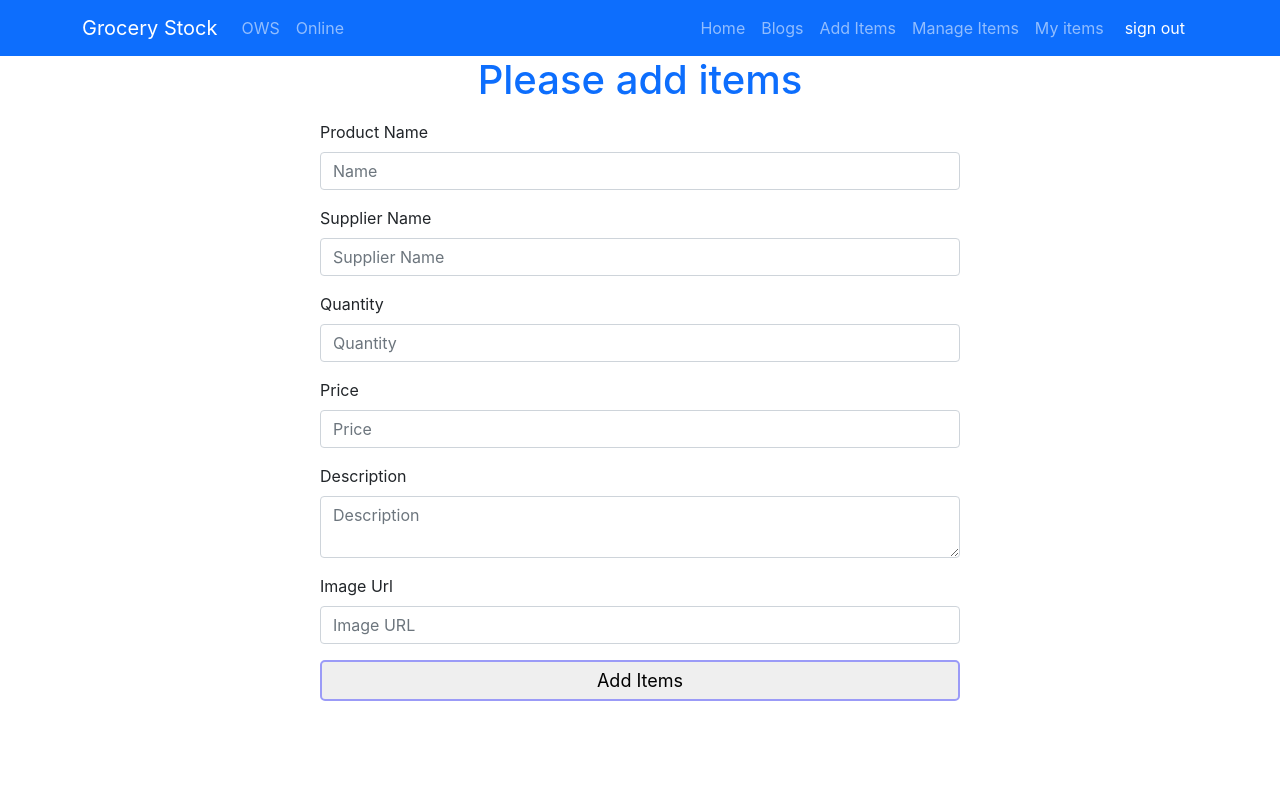
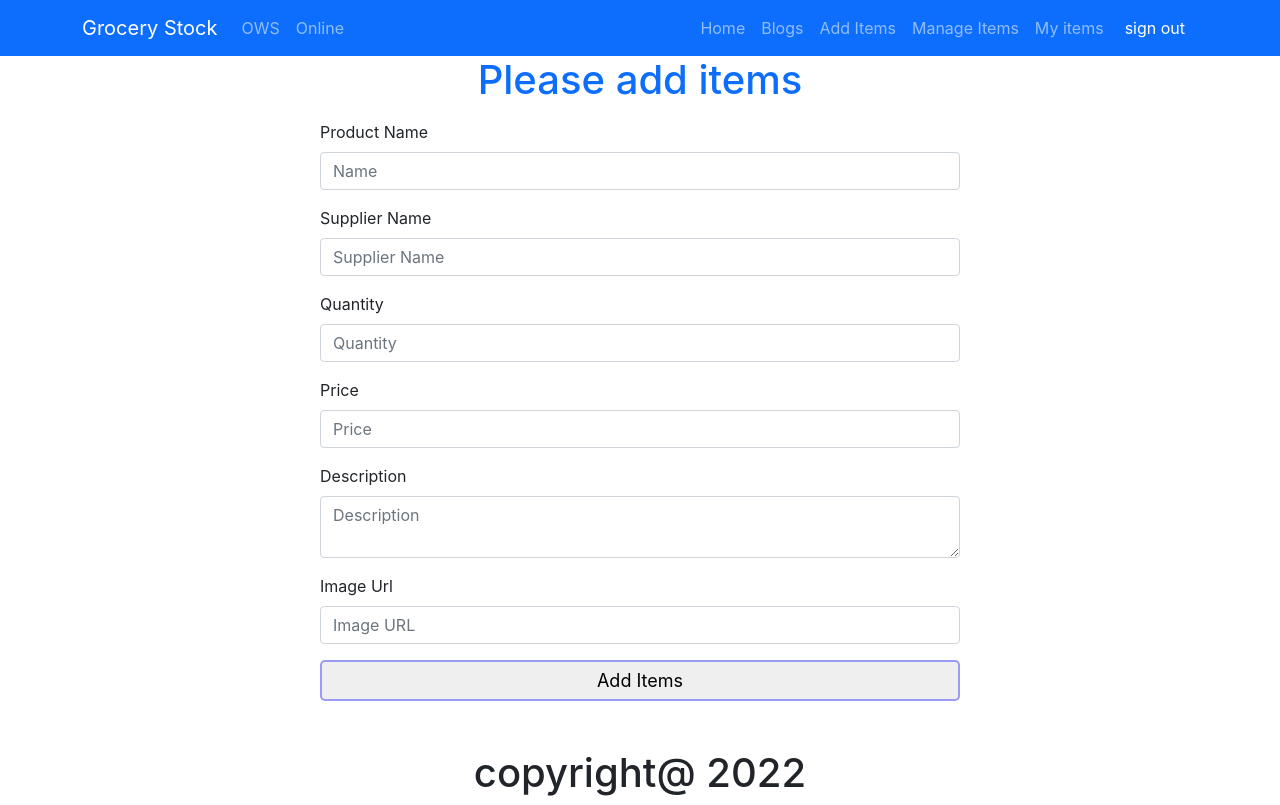
Before and after one commit to jasim-uddim/warehouse-management, a React (Create React App) app: page /addItems in a window 1280 px wide. Built offline with nearby package versions, Linux system fonts and the light colour scheme; no server answers; sample sign-in values are in the browser's storage.

Commit message:
not found page added

```diff
--- a/src/App.js
+++ b/src/App.js
@@ -1,7 +1,9 @@
 import { Route, Routes } from "react-router-dom";
 import "./App.css";
+import NotFound from "./NotFound/NotFound";
 import AddItems from "./Pages/AddItems/AddItems";
 import Blogs from "./Pages/Blogs/Blogs";
+import Footer from "./Pages/Footer/Footer";
 import Header from "./Pages/Header/Header";
 import Home from "./Pages/Home/Home/Home";
 import Login from "./Pages/Login/Login";
@@ -54,7 +56,9 @@ function App() {
           }
         ></Route>
         <Route path="/blogs" element={<Blogs></Blogs>}></Route>
+        <Route path="*" element={<NotFound></NotFound>}></Route>
       </Routes>
+      <Footer></Footer>
     </div>
   );
 }
--- /dev/null
+++ b/src/NotFound/NotFound.js
@@ -0,0 +1,15 @@
+import React from "react";
+
+const NotFound = () => {
+  return (
+    <div>
+      <div className="text-center">
+        <h1>Your Search Result</h1>
+        <h1>Not Found</h1>
+        <h1>404</h1>
+      </div>
+    </div>
+  );
+};
+
+export default NotFound;
--- /dev/null
+++ b/src/Pages/Footer/Footer.js
@@ -0,0 +1,13 @@
+import React from "react";
+
+const Footer = () => {
+  const today = new Date();
+  const year = today.getFullYear();
+  return (
+    <div>
+      <h1 className="text-center mt-5">copyright@ {year}</h1>
+    </div>
+  );
+};
+
+export default Footer;
```
